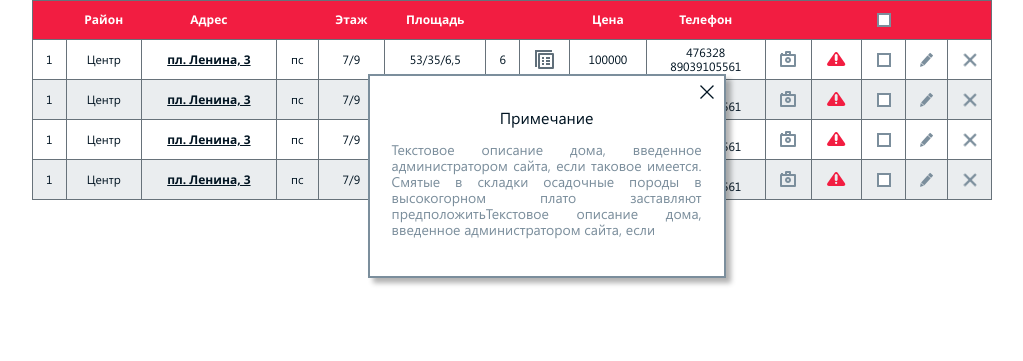
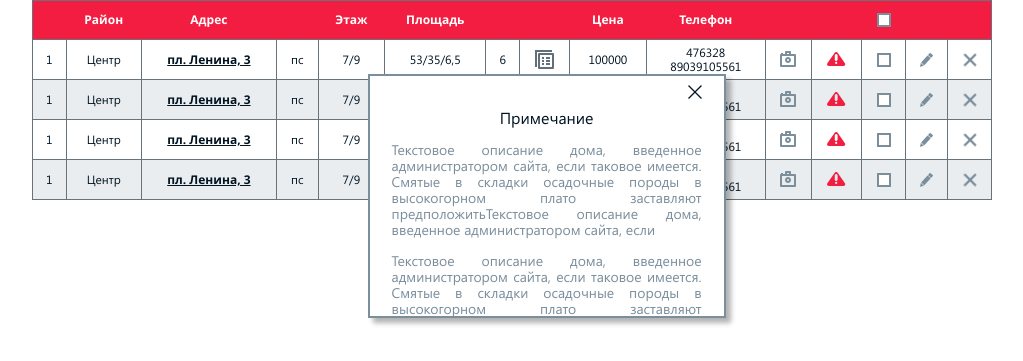
Before and after one commit to justdealman/realtable, a plain HTML site: page index.html in a window 1280 px wide. Both pictures are taken after a click on the link 672 px from the left and 59 px from the top of the page. Shown: the whole page, without its empty margins (128-1151 px from the left). Drawn offline with Linux system fonts and the light colour scheme.

Commit message:
scroll drop

```diff
--- a/index.html
+++ b/index.html
@@ -42,8 +42,13 @@
 					<td>
 						<a href="#" class="description"></a>
 						<div class="drop">
+							<div>
 								<h5>Примечание</h5>
 								<p>Текстовое описание дома, введенное администратором сайта, если таковое имеется. Смятые в складки осадочные породы в высокогорном плато заставляют предположитьТекстовое описание дома, введенное администратором сайта, если</p>
+								<p>Текстовое описание дома, введенное администратором сайта, если таковое имеется. Смятые в складки осадочные породы в высокогорном плато заставляют предположитьТекстовое описание дома, введенное администратором сайта, если</p>
+								<p>Текстовое описание дома, введенное администратором сайта, если таковое имеется. Смятые в складки осадочные породы в высокогорном плато заставляют предположитьТекстовое описание дома, введенное администратором сайта, если</p>
+								<p>Текстовое описание дома, введенное администратором сайта, если таковое имеется. Смятые в складки осадочные породы в высокогорном плато заставляют предположитьТекстовое описание дома, введенное администратором сайта, если</p>
+							</div>
 						</div>
 					</td>
 					<td>100000</td>
@@ -68,8 +73,10 @@
 					<td>
 						<a href="#" class="description"></a>
 						<div class="drop">
+							<div>
 								<h5>Примечание</h5>
 								<p>Текстовое описание дома, введенное администратором сайта, если таковое имеется. Смятые в складки осадочные породы в высокогорном плато заставляют предположитьТекстовое описание дома, введенное администратором сайта, если</p>
+							</div>
 						</div>
 					</td>
 					<td>100000</td>
@@ -94,8 +101,10 @@
 					<td>
 						<a href="#" class="description"></a>
 						<div class="drop">
+							<div>
 								<h5>Примечание</h5>
 								<p>Текстовое описание дома, введенное администратором сайта, если таковое имеется. Смятые в складки осадочные породы в высокогорном плато заставляют предположитьТекстовое описание дома, введенное администратором сайта, если</p>
+							</div>
 						</div>
 					</td>
 					<td>100000</td>
@@ -120,8 +129,10 @@
 					<td>
 						<a href="#" class="description"></a>
 						<div class="drop">
+							<div>
 								<h5>Примечание</h5>
 								<p>Текстовое описание дома, введенное администратором сайта, если таковое имеется. Смятые в складки осадочные породы в высокогорном плато заставляют предположитьТекстовое описание дома, введенное администратором сайта, если</p>
+							</div>
 						</div>
 					</td>
 					<td>100000</td>
--- a/style.css
+++ b/style.css
@@ -248,8 +248,7 @@ table.standart .drop {
 	top:34px;
 	left:50%;
 	z-index:10;
-	width:310px;
-	padding:33px 22px 23px;
+	width:354px;
 	margin-left:-177px;
 	background:#ffffff;
 	border:2px solid #7b8e9c;
@@ -257,6 +256,11 @@ table.standart .drop {
 	-moz-box-shadow:5px 5px 5px rgba(0,0,0,0.3);
 	box-shadow:5px 5px 5px rgba(0,0,0,0.3);
 	behavior:url('./pie.htc');
+}
+table.standart .drop > div {
+	max-height:184px;
+	padding:33px 22px 23px;
+	overflow-y:auto;
 }
 table.standart .drop h5 {
 	color:#011422;
@@ -277,7 +281,7 @@ table.standart .drop p {
 table.standart .drop .close {
 	position:absolute;
 	top:9px;
-	right:10px;
+	right:22px;
 	display:block;
 	width:14px;
 	height:14px;
```
Lines whose indentation alone changed are shown as unchanged.
